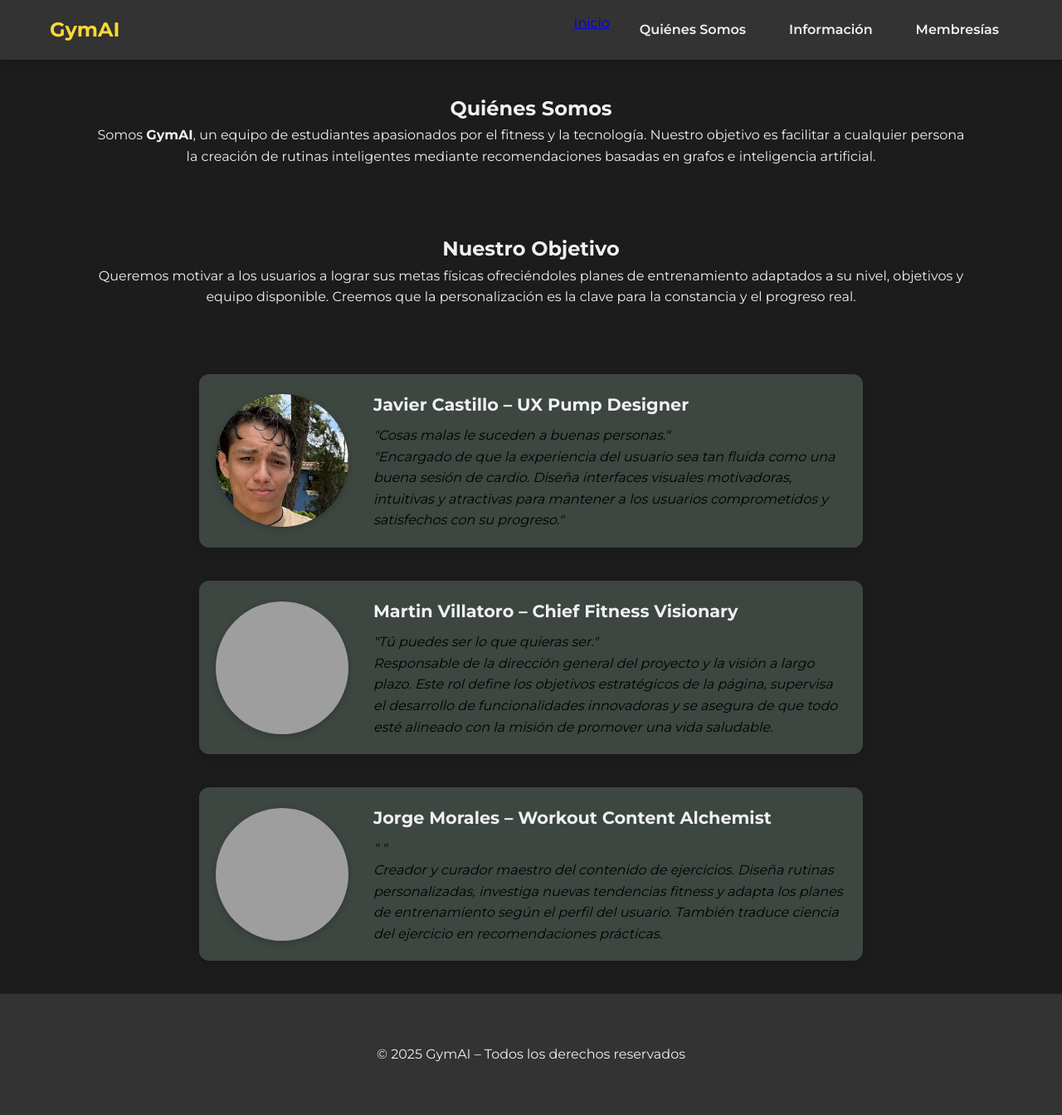
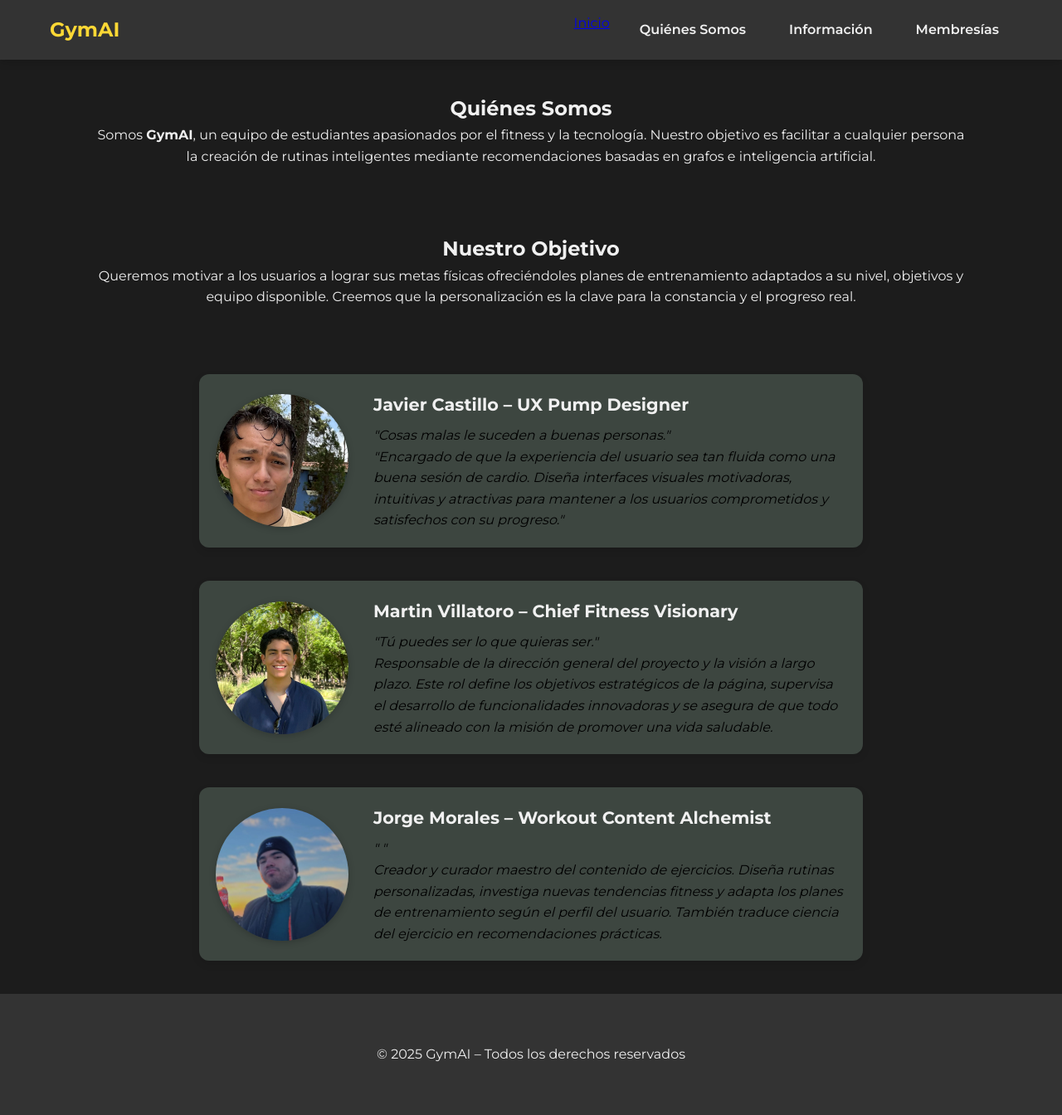
Before and after one commit to Martinho777/Proyecto-2, a Flask app: page /quienes in a window 1280 px wide. Shown: the whole page at 83% size. Run offline with Flask 3, Linux system fonts and the light colour scheme; grey boxes are pictures that could not be loaded.

Commit message:
Ajustes de relaciones entre paginas

```diff
--- a/templates/quienes.html
+++ b/templates/quienes.html
@@ -62,7 +62,7 @@
 
     <!-- Tarjeta 2 -->
     <div class="team-card">
-      <img src="{{ url_for('static', filename='img/integrante2.jpg') }}" alt="Foto Integrante 2">
+      <img src="{{ url_for('static', filename='img/integrante2.jpeg') }}" alt="Foto Integrante 2">
       <div class="team-text">
         <h3>Martin Villatoro – Chief Fitness Visionary </h3>
         <p>"Tú puedes ser lo que quieras ser."</p>
@@ -75,7 +75,7 @@
 
     <!-- Tarjeta 3 -->
     <div class="team-card">
-      <img src="{{ url_for('static', filename='img/integrante3.jpg') }}" alt="Foto Integrante 3">
+      <img src="{{ url_for('static', filename='img/integrante3.jpeg') }}" alt="Foto Integrante 3">
       <div class="team-text">
         <h3>Jorge Morales – Workout Content Alchemist</h3>
         <p>" "</p>
--- a/templates/registro.html
+++ b/templates/registro.html
@@ -20,7 +20,7 @@
                 </div>
                 <div class="nav-links">
                     <a href="/" class="nav-item">Inicio</a>
-                    <a href="#" class="nav-item">Quiénes Somos</a>
+                    <a href="/quienes" class="nav-item">Quiénes Somos</a>
                     <a href="#" class="nav-item">Información</a>
                     <a href="#" class="nav-item">Membresías</a>
                 </div>
```
